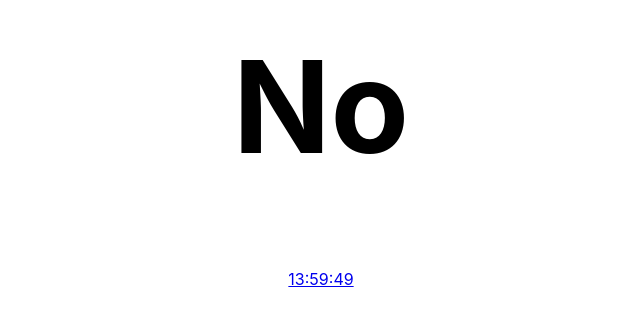
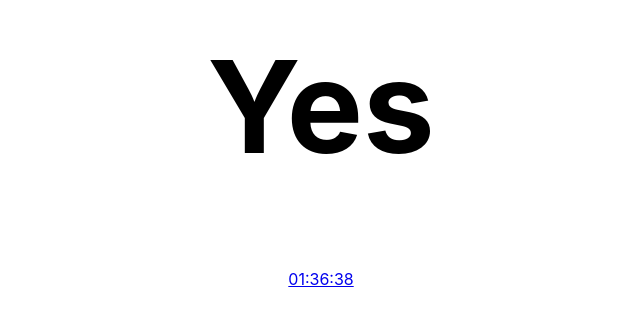
Before and after one commit to Tankenstein/ispepitohome, a plain HTML site: page index.html in a window 1280 px wide. Shown: the part 241-564 px from the top of the page, without its empty margins (319-959 px from the left). Drawn offline with Linux system fonts and the light colour scheme.

Commit message:
Deploying to gh-pages from @ Tankenstein/ispepitohome@5fcd24c32e06de46b257158580a6d7e870b1dd62 🚀

```diff
--- a/index.html
+++ b/index.html
@@ -4,7 +4,7 @@
     <meta charset="utf-8" />
     <meta name="viewport" content="width=device-width, initial-scale=1" />
 
-    <title>Pepito is out</title>
+    <title>Pepito is home</title>
     <meta name="description" content="Find out if Pepito the cat is home or not" />
     <meta name="author" content="https://twitter.com/UTammet" />
 
@@ -37,8 +37,8 @@
   </head>
   <body>
     <div>
-      <h1>No</h1>
-      <a href="https://twitter.com/PepitoTheCat/status/1570381876992303104">13:59:49</a>
+      <h1>Yes</h1>
+      <a href="https://twitter.com/PepitoTheCat/status/1570557233972523010">01:36:38</a>
     </div>
   </body>
 </html>
```
